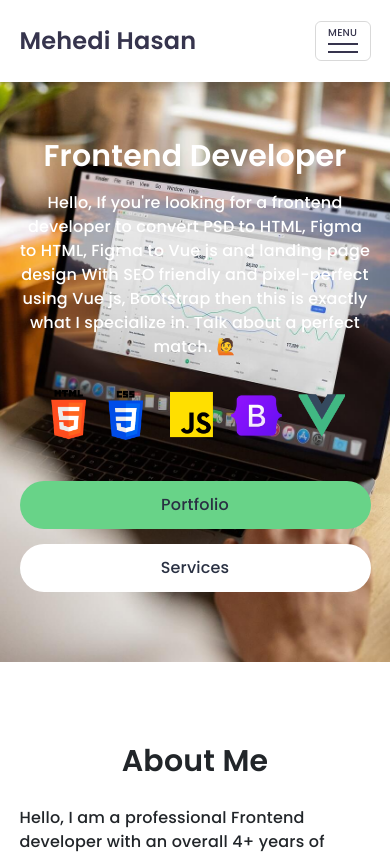
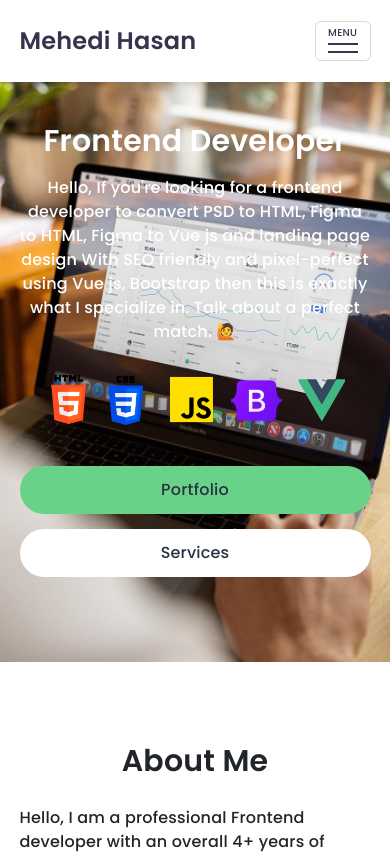
Before and after one commit to MehediHasanHtml/portfolio, a Vue app: page / in a window 390 px wide. Shown: the top 854 px of the page. Built offline with nearby package versions, Linux system fonts and the light colour scheme.

Commit message:
sldier fix

```diff
--- a/src/components/HeroSlider.vue
+++ b/src/components/HeroSlider.vue
@@ -197,6 +197,8 @@ const sliders = ref([
     text-align: center;
 }
 .hero-content {
+    transform: inherit;
+    top: 60px;
     width: 90%;
 }
 .carousel__item img {
@@ -222,9 +224,13 @@ const sliders = ref([
 
 }
 
-@media (max-width: 767.98px) {
+@media (max-width: 575.98px) {
 .carousel__item img {
     height: 580px;
+}
+.hero-content {
+    transform: inherit;
+    top: 40px;
 }
 
 }
```
